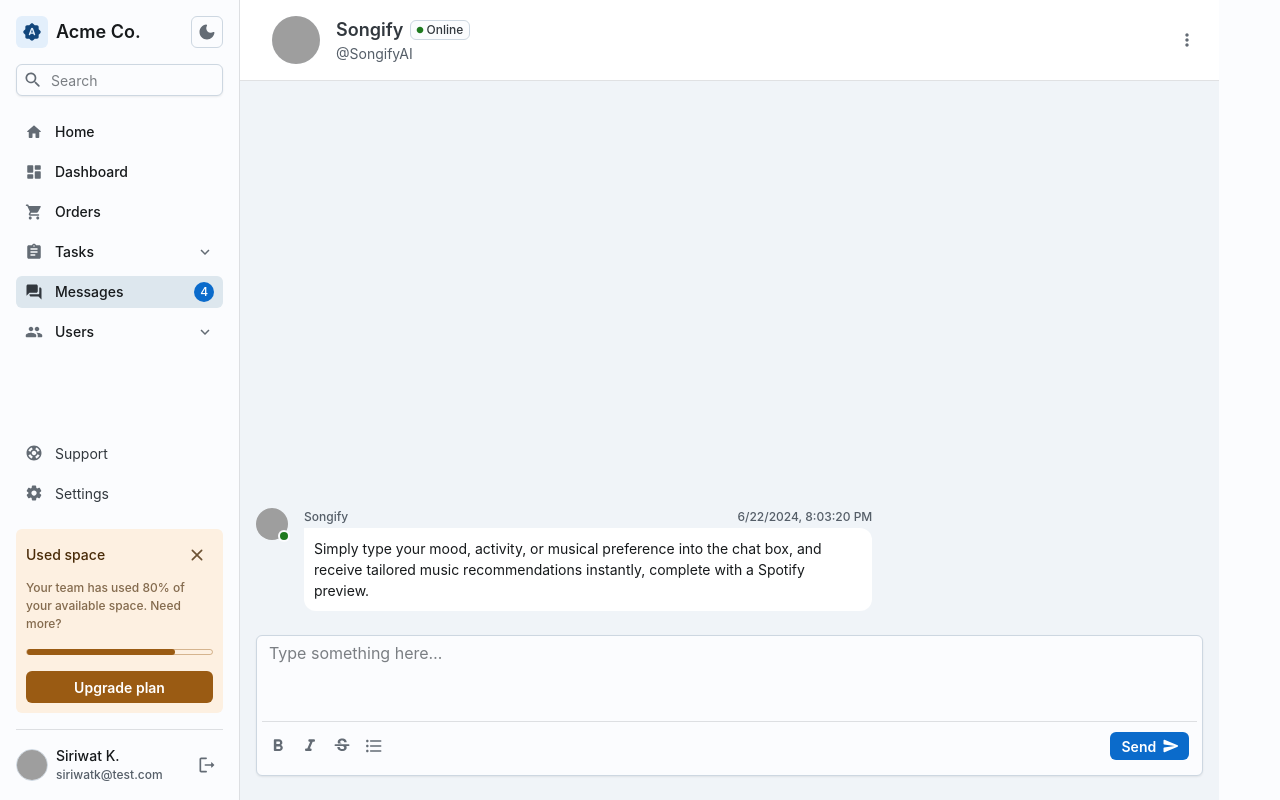
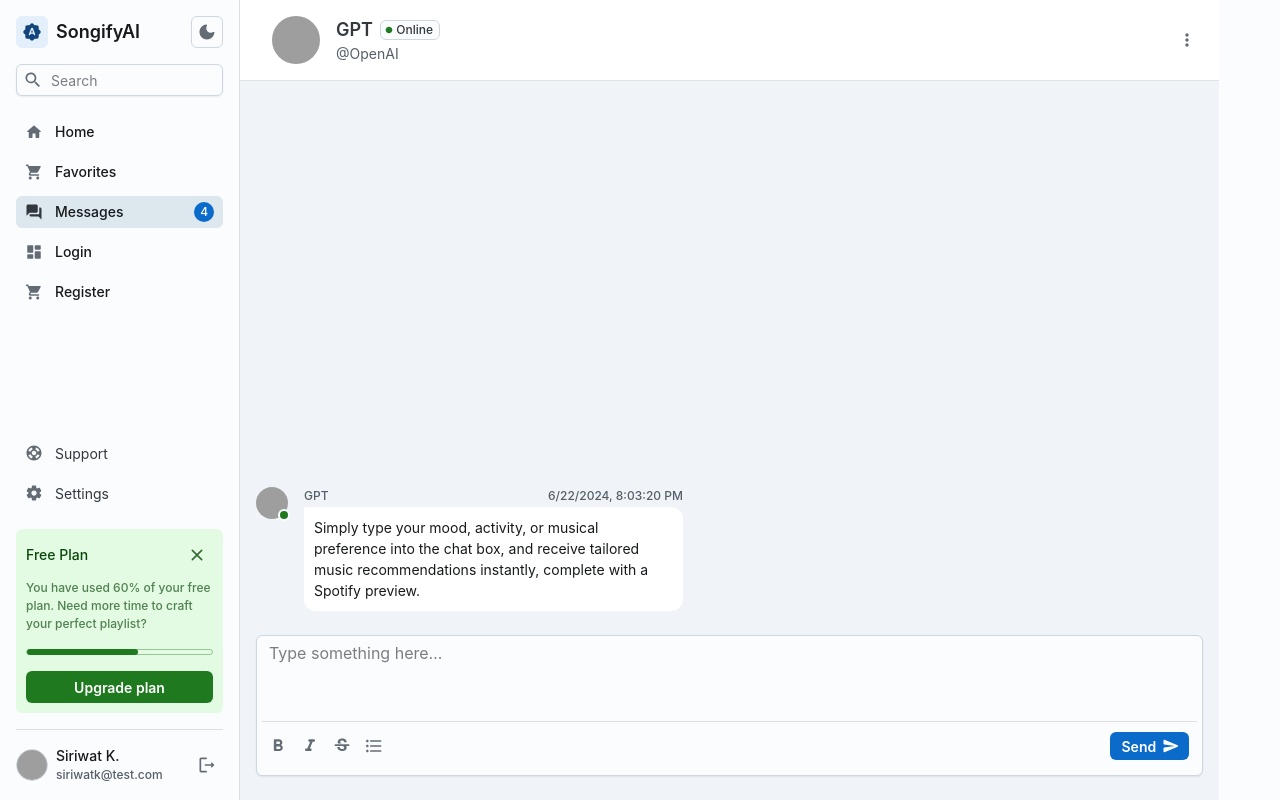
Before and after one commit to g-nbo/Songify_AI, a React (Vite) app: page /messages in a window 1280 px wide. Shown: the top 800 px of the page. Built offline with nearby package versions, Linux system fonts and the light colour scheme; grey boxes are pictures that could not be loaded.

Commit message:
Make side bar items direct to appropriate parts of the web site

```diff
--- a/src/App.jsx
+++ b/src/App.jsx
@@ -1,5 +1,5 @@
 import { useEffect, useState } from 'react'
-import { BrowserRouter, Routes, Route} from 'react-router-dom'
+import { BrowserRouter, Routes, Route } from 'react-router-dom'
 import './App.css'
 import MusicPage from './pages/MusicPage'
 import HomePage from './pages/HomePage'
@@ -20,7 +20,7 @@ function App() {
 
   return (
 
-    <UserContext.Provider value={{"user": user}}>
+    <UserContext.Provider value={{ "user": user }}>
       <BrowserRouter>
         <Routes>
           <Route path='/'>
--- a/src/components/SongCard.jsx
+++ b/src/components/SongCard.jsx
@@ -4,13 +4,13 @@ import UserContext from "../context/UserContext";
 
 function SongCard(props) {
     const context = useContext(UserContext)
-    const [buttonClicked, setButtonClicked] = useState(false)
+
 
 
     // When user clicks favorite
     async function handleFavorite() {
 
-        setButtonClicked(!buttonClicked)
+
         const res = await fetch('http://localhost:8000/songify/favorite', {
             method: "POST",
             headers: {
@@ -76,7 +76,7 @@ function SongCard(props) {
                         <button onClick={() => handleFavorite(props.songId)}>Favorite</button>
                         <button onClick={() => handleDeleteFav(props.songId)}>Unfavorite</button>
                     </> :
-                    <p>Something Went Wrong!</p>
+                    <p>Something Went Wrong...</p>
             }
 
         </>
--- a/src/pages/MessagesPage/components/ChatBubble.jsx
+++ b/src/pages/MessagesPage/components/ChatBubble.jsx
@@ -19,7 +19,7 @@ export default function ChatBubble(props) {
   const [isLiked, setIsLiked] = React.useState(false);
   const [isCelebrated, setIsCelebrated] = React.useState(false);
   return (
-    <Box sx={{ maxWidth: '60%', minWidth: 'auto' }}>
+    <Box sx={{ maxWidth: '40%', minWidth: 'auto' }}>
       <Stack
         direction="row"
         justifyContent="space-between"
@@ -106,7 +106,11 @@ export default function ChatBubble(props) {
                 variant={isLiked ? 'soft' : 'plain'}
                 color={isLiked ? 'danger' : 'neutral'}
                 size="sm"
-                onClick={() => setIsLiked((prevState) => !prevState)}
+                onClick={() => {
+                  setIsLiked((prevState) => !prevState)}
+
+                }
+
               >
                 {isLiked ? '❤️' : <FavoriteBorderIcon />}
               </IconButton>
--- a/src/pages/MessagesPage/components/MessageInput.jsx
+++ b/src/pages/MessagesPage/components/MessageInput.jsx
@@ -30,6 +30,12 @@ export default function MessageInput(props) {
           ref={textAreaRef}
           onChange={(e) => {
             setTextAreaValue(e.target.value);
+
+            if(e.nativeEvent.inputType === 'insertLineBreak') {
+              handleClick()
+            }
+
+
           }}
           value={textAreaValue}
           minRows={3}
--- a/src/pages/MessagesPage/components/MessagesPane.jsx
+++ b/src/pages/MessagesPage/components/MessagesPane.jsx
@@ -52,7 +52,7 @@ export default function MessagesPane(props) {
           },
           {
             id: newIdString + 1,
-            sender: '@SongifyAI',
+            sender: '@OpenAI',
             content: <SongCard key={newId} songId={newSong[1]} songExplanation={newSong[0]} />,
             timestamp: 'Just Now',
           }
--- a/src/pages/MessagesPage/components/Sidebar.jsx
+++ b/src/pages/MessagesPage/components/Sidebar.jsx
@@ -112,7 +112,7 @@ export default function Sidebar() {
         <IconButton variant="soft" color="primary" size="sm">
           <BrightnessAutoRoundedIcon />
         </IconButton>
-        <Typography level="title-lg">Acme Co.</Typography>
+        <Typography level="title-lg">SongifyAI</Typography>
         <ColorSchemeToggle sx={{ ml: 'auto' }} />
       </Box>
       <Input size="sm" startDecorator={<SearchRoundedIcon />} placeholder="Search" />
@@ -137,7 +137,11 @@ export default function Sidebar() {
           }}
         >
           <ListItem>
-            <ListItemButton>
+            <ListItemButton
+            role="menuitem"
+            component="a"
+            href="home"
+            >
               <HomeRoundedIcon />
               <ListItemContent>
                 <Typography level="title-sm">Home</Typography>
@@ -145,55 +149,18 @@ export default function Sidebar() {
             </ListItemButton>
           </ListItem>
           <ListItem>
-            <ListItemButton>
-              <DashboardRoundedIcon />
+            <ListItemButton
+              role="menuitem"
+              component="a"
+              href="favorites"
+            >
+              <ShoppingCartRoundedIcon />
               <ListItemContent>
-                <Typography level="title-sm">Dashboard</Typography>
+                <Typography level="title-sm">Favorites</Typography>
               </ListItemContent>
             </ListItemButton>
           </ListItem>
-          <ListItem>
-            <ListItemButton
-              role="menuitem"
-              component="a"
-              href="/joy-ui/getting-started/templates/order-dashboard/"
-            >
-              <ShoppingCartRoundedIcon />
-              <ListItemContent>
-                <Typography level="title-sm">Orders</Typography>
-              </ListItemContent>
-            </ListItemButton>
-          </ListItem>
-          <ListItem nested>
-            <Toggler
-              renderToggle={({ open, setOpen }) => (
-                <ListItemButton onClick={() => setOpen(!open)}>
-                  <AssignmentRoundedIcon />
-                  <ListItemContent>
-                    <Typography level="title-sm">Tasks</Typography>
-                  </ListItemContent>
-                  <KeyboardArrowDownIcon
-                    sx={{ transform: open ? 'rotate(180deg)' : 'none' }}
-                  />
-                </ListItemButton>
-              )}
-            >
-              <List sx={{ gap: 0.5 }}>
-                <ListItem sx={{ mt: 0.5 }}>
-                  <ListItemButton>All tasks</ListItemButton>
-                </ListItem>
-                <ListItem>
-                  <ListItemButton>Backlog</ListItemButton>
-                </ListItem>
-                <ListItem>
-                  <ListItemButton>In progress</ListItemButton>
-                </ListItem>
-                <ListItem>
-                  <ListItemButton>Done</ListItemButton>
-                </ListItem>
-              </List>
-            </Toggler>
-          </ListItem>
+
           <ListItem>
             <ListItemButton selected>
               <QuestionAnswerRoundedIcon />
@@ -205,39 +172,33 @@ export default function Sidebar() {
               </Chip>
             </ListItemButton>
           </ListItem>
-          <ListItem nested>
-            <Toggler
-              renderToggle={({ open, setOpen }) => (
-                <ListItemButton onClick={() => setOpen(!open)}>
-                  <GroupRoundedIcon />
-                  <ListItemContent>
-                    <Typography level="title-sm">Users</Typography>
-                  </ListItemContent>
-                  <KeyboardArrowDownIcon
-                    sx={{ transform: open ? 'rotate(180deg)' : 'none' }}
-                  />
-                </ListItemButton>
-              )}
-            >
-              <List sx={{ gap: 0.5 }}>
-                <ListItem sx={{ mt: 0.5 }}>
+
+          <ListItem>
             <ListItemButton
             role="menuitem"
             component="a"
-                    href="/joy-ui/getting-started/templates/profile-dashboard/"
+            href="login"
             >
-                    My profile
+              <DashboardRoundedIcon />
+              <ListItemContent>
+                <Typography level="title-sm">Login</Typography>
+              </ListItemContent>
             </ListItemButton>
           </ListItem>
           <ListItem>
-                  <ListItemButton>Create a new user</ListItemButton>
+            <ListItemButton
+              role="menuitem"
+              component="a"
+              href="register"
+            >
+              <ShoppingCartRoundedIcon />
+              <ListItemContent>
+                <Typography level="title-sm">Register</Typography>
+              </ListItemContent>
+            </ListItemButton>
           </ListItem>
-                <ListItem>
-                  <ListItemButton>Roles & permission</ListItemButton>
-                </ListItem>
-              </List>
-            </Toggler>
-          </ListItem>
+
+
         </List>
         <List
           size="sm"
@@ -265,20 +226,20 @@ export default function Sidebar() {
         <Card
           invertedColors
           variant="soft"
-          color="warning"
+          color="success"
           size="sm"
           sx={{ boxShadow: 'none' }}
         >
           <Stack direction="row" justifyContent="space-between" alignItems="center">
-            <Typography level="title-sm">Used space</Typography>
+            <Typography level="title-sm">Free Plan</Typography>
             <IconButton size="sm">
               <CloseRoundedIcon />
             </IconButton>
           </Stack>
           <Typography level="body-xs">
-            Your team has used 80% of your available space. Need more?
+            You have used 60% of your free plan. Need more time to craft your perfect playlist?
           </Typography>
-          <LinearProgress variant="outlined" value={80} determinate sx={{ my: 1 }} />
+          <LinearProgress variant="outlined" value={60} determinate sx={{ my: 1 }} />
           <Button size="sm" variant="solid">
             Upgrade plan
           </Button>
--- a/src/pages/MessagesPage/data.jsx
+++ b/src/pages/MessagesPage/data.jsx
@@ -2,8 +2,8 @@ const date = new Date()
 
 export const users = [
   {
-    name: 'Songify',
-    username: '@SongifyAI',
+    name: 'GPT',
+    username: '@OpenAI',
     avatar: '/static/images/avatar/2.jpg',
     online: true,
   }
```
Lines whose indentation alone changed are shown as unchanged.
